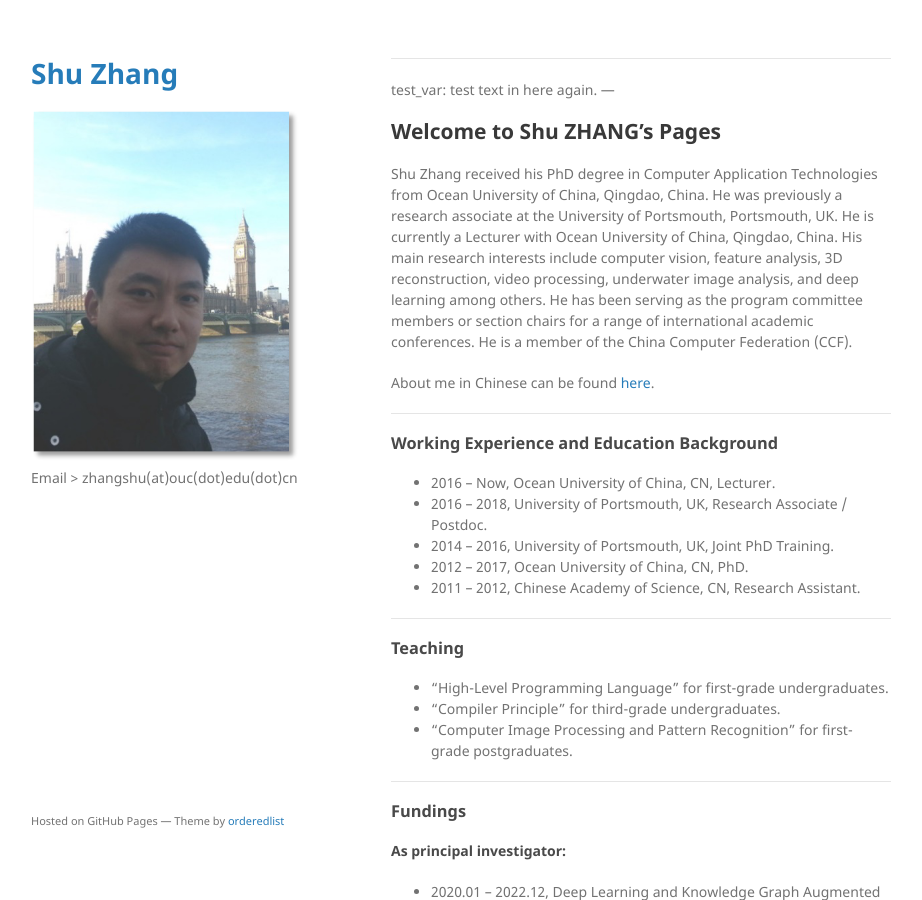
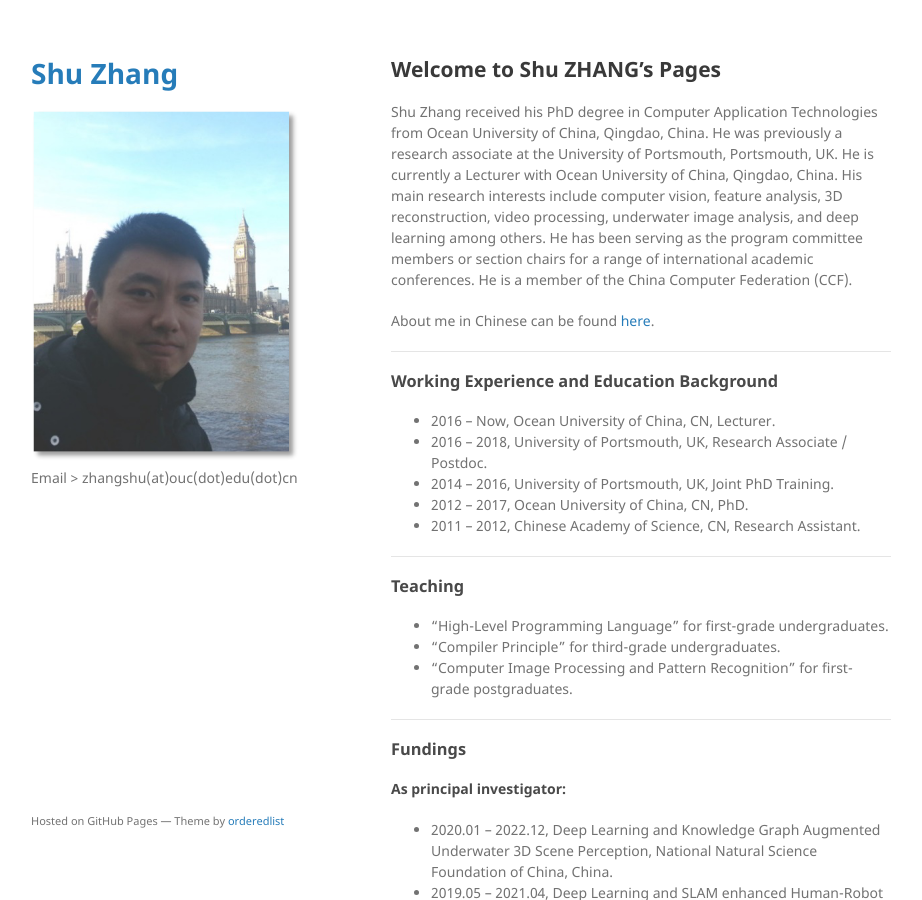
Before and after one commit to jackyspeed/aboutzhangshu, a Jekyll site: the page built from index.md, in a window 1280 px wide and 900 px high. Shown: the whole window, without its empty margins (179-1101 px from the left). Built offline with Jekyll 4.4.1, drawn with Linux system fonts in a browser that asks for light colours; our own code applies the rules of GitHub Pages for plain Markdown files.

Commit message:
Update index.md

```diff
--- a/index.md
+++ b/index.md
@@ -1,9 +1,5 @@
 ---
 layout: default
----
-
----
-test_var: test text in here again.
 ---
 
 
```
